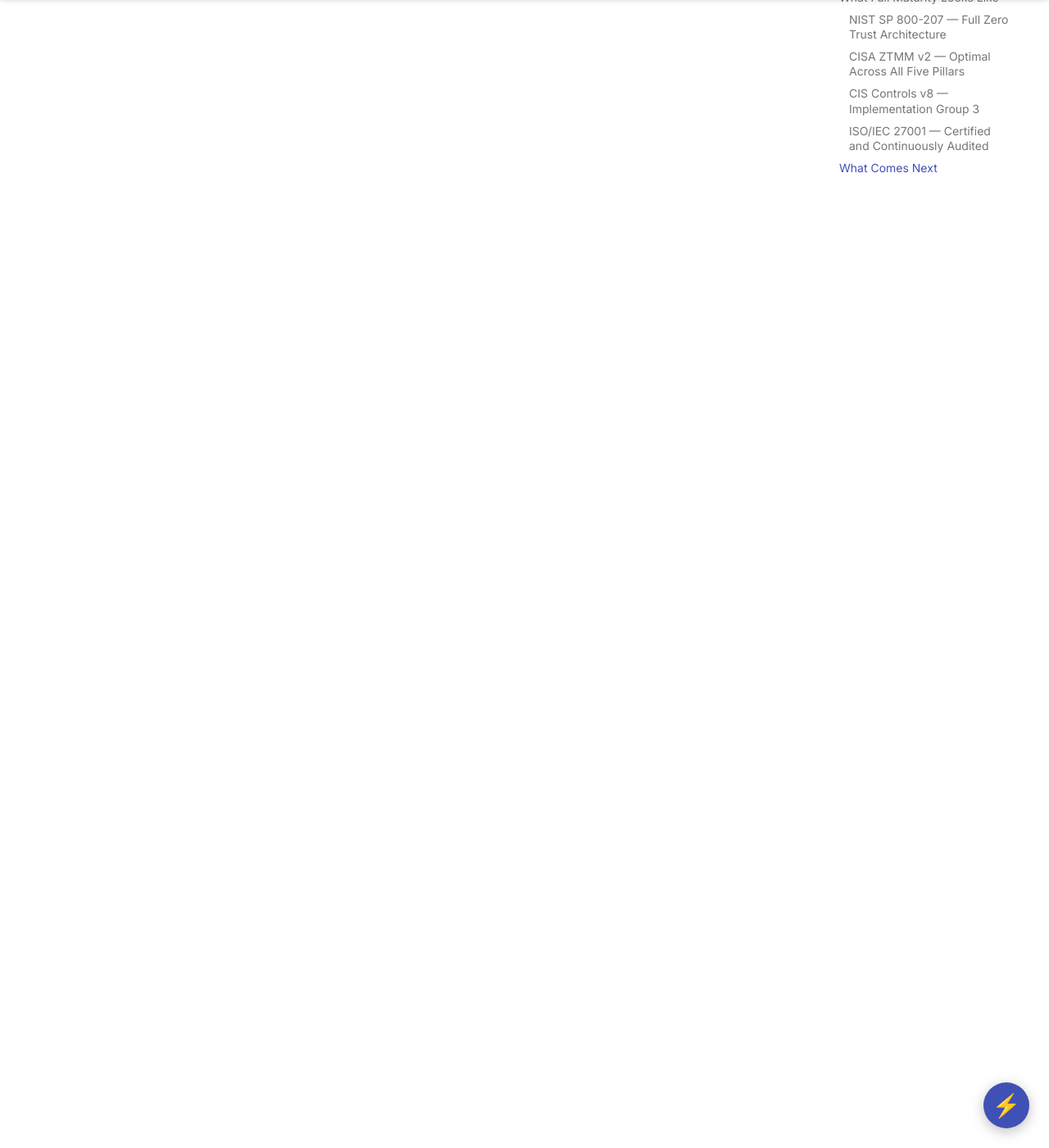
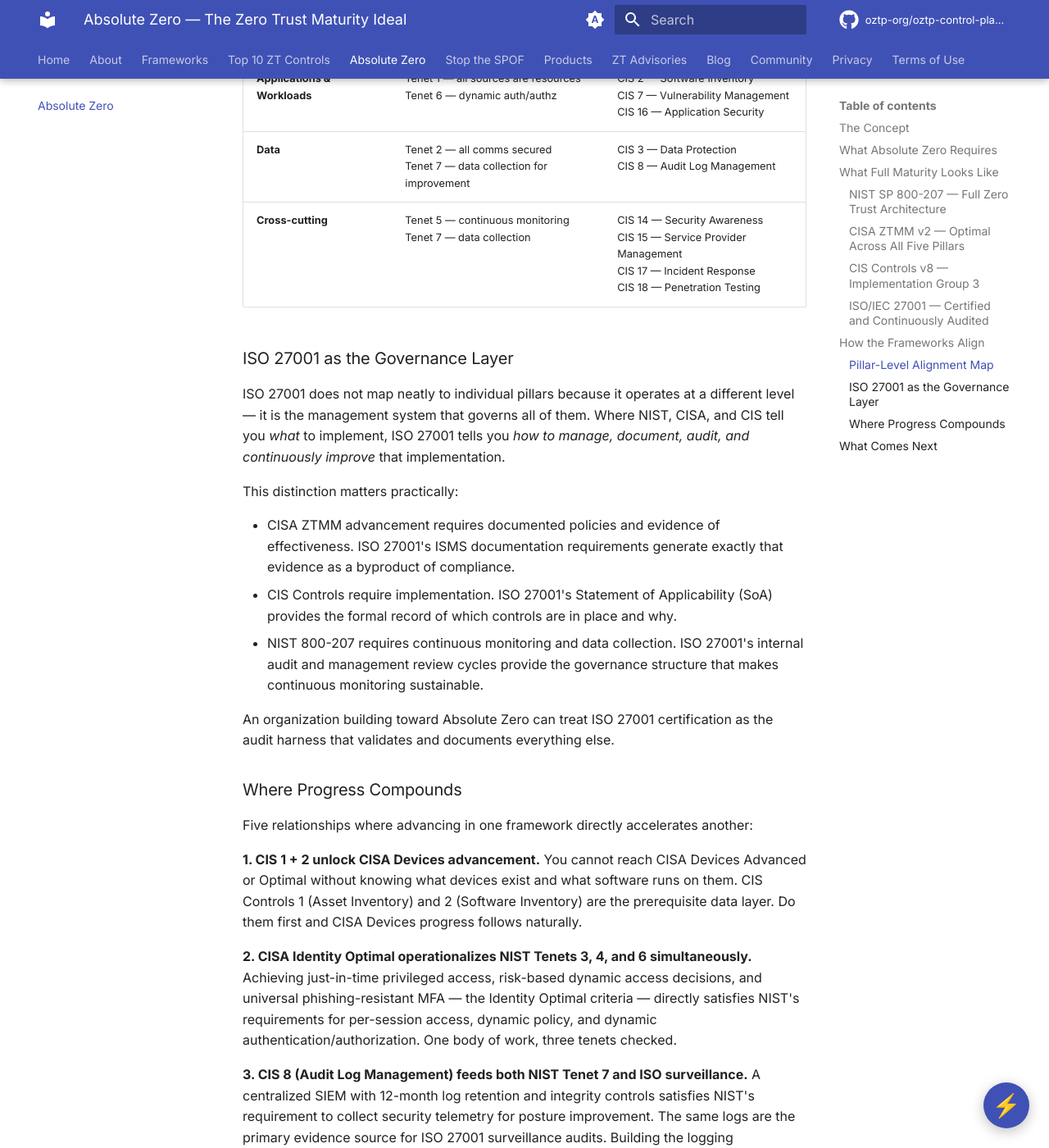
Before and after one commit to oztp-org/oztp-org.github.io, an MkDocs documentation site: the page built from docs/absolute-zero.md, in a window 1280 px wide and 1400 px high, scrolled down 6526 px. Shown: the whole window at 82% size. Built offline with MkDocs 1.6.1 and Material for MkDocs 9.7.7, drawn with Linux system fonts in a browser that asks for light colours; comment, search, counter and statistics services are not loaded; some of the changed text lies outside the part shown.

Commit message:
Add cross-framework alignment map to Absolute Zero page
Pillar-level mapping table (CISA/NIST/CIS), ISO 27001 as governance
layer explanation, and five compound-progress relationships showing
how advancement in one framework accelerates the others.

Co-Authored-By: Claude Sonnet 4.6 <noreply@anthropic.com>

```diff
--- a/docs/absolute-zero.md
+++ b/docs/absolute-zero.md
@@ -156,13 +156,61 @@ At Absolute Zero, ISO 27001 is not a certificate on the wall — it is an embedd
 
 ---
 
+## How the Frameworks Align
+
+The four frameworks are not redundant — they are complementary. Each one approaches security maturity from a different angle. NIST defines the architecture. CISA maps the operational pillars. CIS specifies the controls. ISO governs the management system. Progress in one accelerates progress in the others because they are solving the same underlying problem from different directions.
+
+### Pillar-Level Alignment Map
+
+CISA's five pillars provide the most concrete operational structure, making them the natural anchor for cross-framework alignment.
+
+| CISA ZTMM Pillar | NIST 800-207 Tenets | CIS Controls v8 |
+|------------------|---------------------|-----------------|
+| **Identity** | Tenet 3 — per-session access<br>Tenet 4 — dynamic policy<br>Tenet 6 — dynamic auth/authz | CIS 5 — Account Management<br>CIS 6 — Access Control |
+| **Devices** | Tenet 1 — all sources are resources<br>Tenet 4 — dynamic policy<br>Tenet 5 — continuous monitoring | CIS 1 — Asset Inventory<br>CIS 2 — Software Inventory<br>CIS 4 — Secure Configuration<br>CIS 10 — Malware Defenses |
+| **Networks & Environments** | Tenet 2 — all comms secured<br>Tenet 5 — continuous monitoring | CIS 9 — Email and Web Protections<br>CIS 12 — Network Management<br>CIS 13 — Network Monitoring |
+| **Applications & Workloads** | Tenet 1 — all sources are resources<br>Tenet 6 — dynamic auth/authz | CIS 2 — Software Inventory<br>CIS 7 — Vulnerability Management<br>CIS 16 — Application Security |
+| **Data** | Tenet 2 — all comms secured<br>Tenet 7 — data collection for improvement | CIS 3 — Data Protection<br>CIS 8 — Audit Log Management |
+| **Cross-cutting** | Tenet 5 — continuous monitoring<br>Tenet 7 — data collection | CIS 14 — Security Awareness<br>CIS 15 — Service Provider Management<br>CIS 17 — Incident Response<br>CIS 18 — Penetration Testing |
+
+### ISO 27001 as the Governance Layer
+
+ISO 27001 does not map neatly to individual pillars because it operates at a different level — it is the management system that governs all of them. Where NIST, CISA, and CIS tell you *what* to implement, ISO 27001 tells you *how to manage, document, audit, and continuously improve* that implementation.
+
+This distinction matters practically:
+
+- CISA ZTMM advancement requires documented policies and evidence of effectiveness. ISO 27001's ISMS documentation requirements generate exactly that evidence as a byproduct of compliance.
+- CIS Controls require implementation. ISO 27001's Statement of Applicability (SoA) provides the formal record of which controls are in place and why.
+- NIST 800-207 requires continuous monitoring and data collection. ISO 27001's internal audit and management review cycles provide the governance structure that makes continuous monitoring sustainable.
+
+An organization building toward Absolute Zero can treat ISO 27001 certification as the audit harness that validates and documents everything else.
+
+### Where Progress Compounds
+
+Five relationships where advancing in one framework directly accelerates another:
+
+**1. CIS 1 + 2 unlock CISA Devices advancement.**
+You cannot reach CISA Devices Advanced or Optimal without knowing what devices exist and what software runs on them. CIS Controls 1 (Asset Inventory) and 2 (Software Inventory) are the prerequisite data layer. Do them first and CISA Devices progress follows naturally.
+
+**2. CISA Identity Optimal operationalizes NIST Tenets 3, 4, and 6 simultaneously.**
+Achieving just-in-time privileged access, risk-based dynamic access decisions, and universal phishing-resistant MFA — the Identity Optimal criteria — directly satisfies NIST's requirements for per-session access, dynamic policy, and dynamic authentication/authorization. One body of work, three tenets checked.
+
+**3. CIS 8 (Audit Log Management) feeds both NIST Tenet 7 and ISO surveillance.**
+A centralized SIEM with 12-month log retention and integrity controls satisfies NIST's requirement to collect security telemetry for posture improvement. The same logs are the primary evidence source for ISO 27001 surveillance audits. Building the logging infrastructure once serves both frameworks continuously.
+
+**4. ISO 27001 documentation closes CISA ZTMM evidence gaps.**
+CISA ZTMM maturity assessments require organizations to demonstrate — not just claim — that controls are working. ISO 27001's mandatory documentation (policies, procedures, audit records, nonconformity tracking) produces this evidence systematically. Organizations with an active ISMS typically advance faster through CISA ZTMM evaluations because the evidence already exists.
+
+**5. NIST Tenet 5 is the engine behind every CISA Optimal designation.**
+Every CISA pillar at Optimal requires real-time visibility and automated response. An organization cannot reach Optimal in any pillar without continuous monitoring infrastructure in place. NIST Tenet 5 (all assets are continuously monitored and validated) is the architectural commitment that makes Optimal achievable across all five pillars.
+
+---
+
 ## What Comes Next
 
-OZTP is building the **cross-framework alignment map** — showing how NIST 800-207, CISA ZTMM, CIS Controls IG3, and ISO 27001 reinforce each other, where they overlap, and how progress in one framework accelerates progress in the others.
+OZTP is defining the **Absolute Zero recognition program** — the criteria an organization must demonstrate to earn the designation. This is not a self-assessment checkbox. It is a structured, evidence-based evaluation built on the frameworks above.
 
-We are also defining the **Absolute Zero recognition program** — the criteria an organization must demonstrate to earn the designation. This is not a self-assessment checkbox. It is a structured, evidence-based evaluation.
-
-If your organization is on this journey — or if you want to help build the framework — we want to hear from you.
+If your organization is on this journey — or if you want to help build the recognition program — we want to hear from you.
 
 [Start with the OZTP Top 10 ZT Controls →](top10.md){ .md-button .md-button--primary }
 [Take the ZT Maturity Assessment →](products/zt-assessment.md){ .md-button }
```
